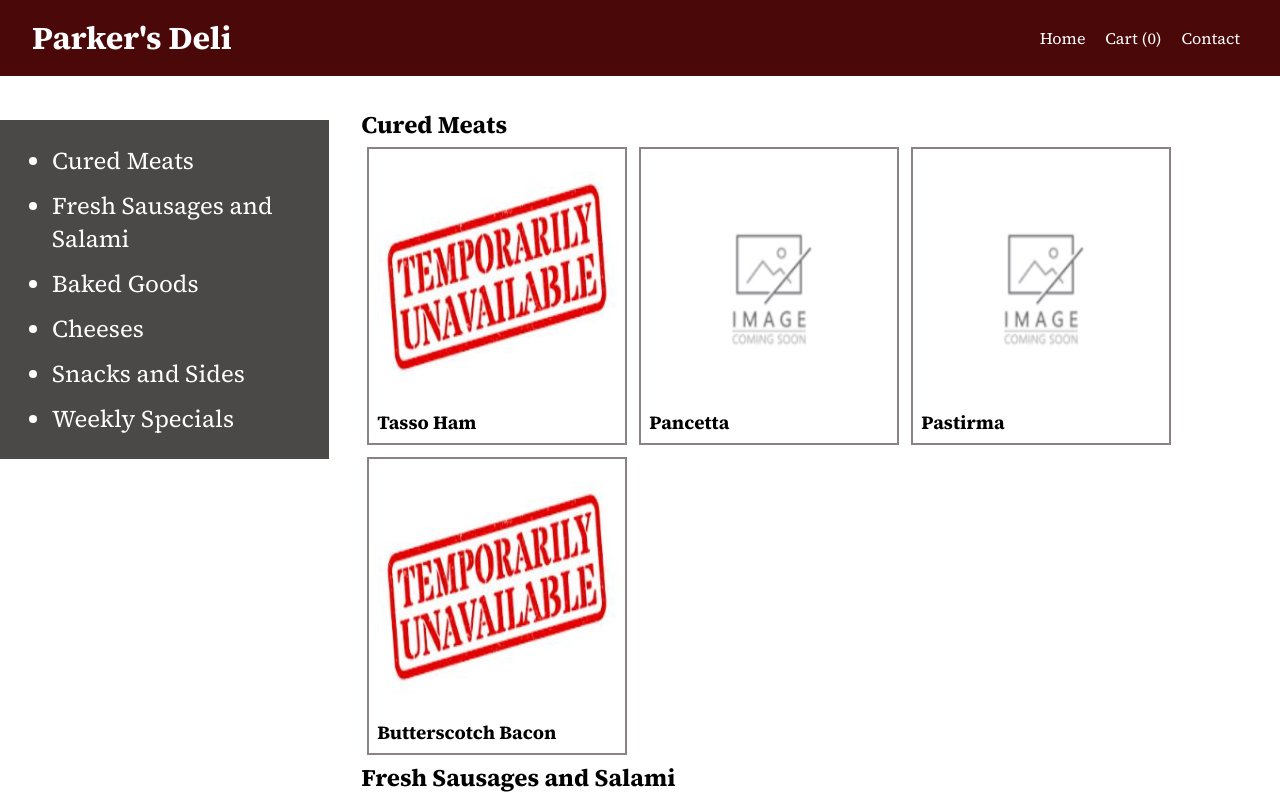
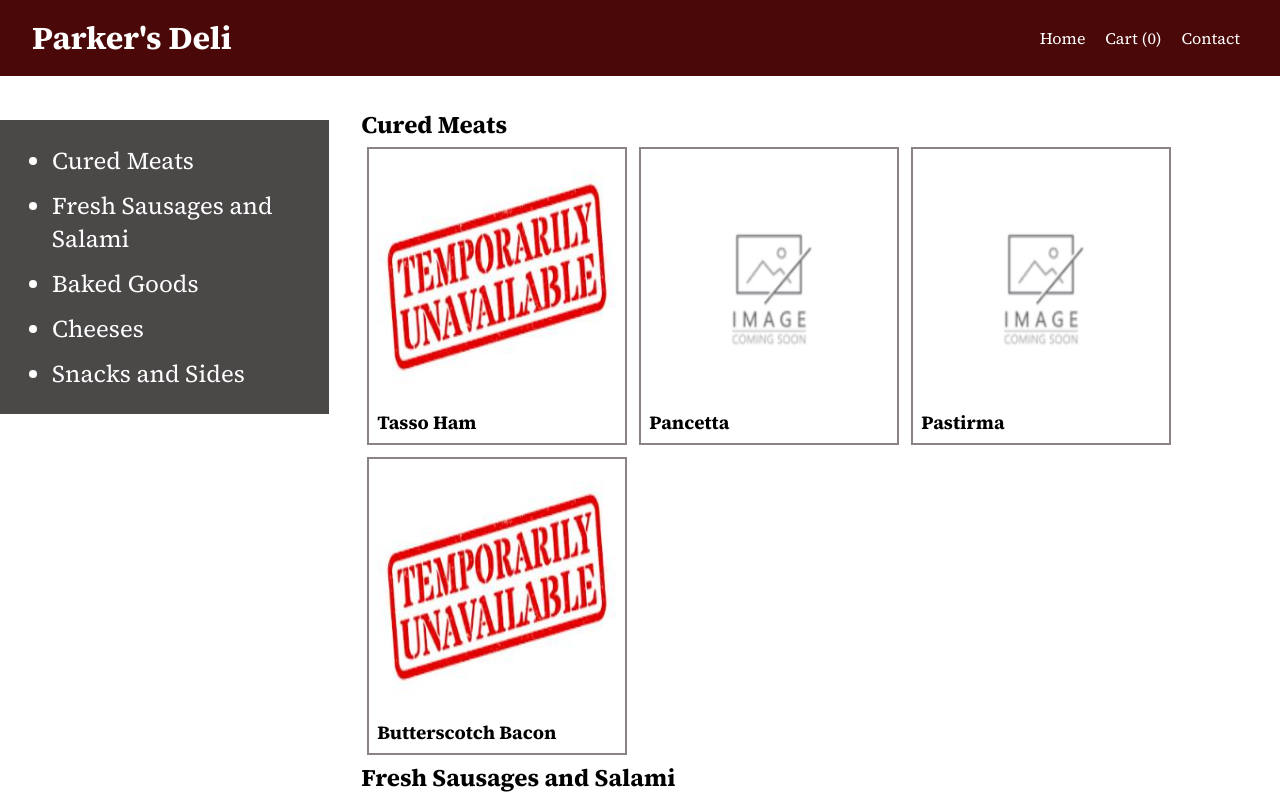
Before and after one commit to Royalsoftwareisonline/FoodSite, a plain HTML site: page index.html in a window 1280 px wide. Shown: the top 798 px of the page. Drawn offline with Linux system fonts and the light colour scheme.

Commit message:
Temporarily removed weekly specials

```diff
--- a/catalog.js
+++ b/catalog.js
@@ -156,7 +156,7 @@ const catalog = [
 			},
 		]
 	},
-	{
+	/*{
 		section_heading: "Weekly Specials",
 		id: "WeeklySpecials",
 		items: [
@@ -179,7 +179,7 @@ const catalog = [
 				price: 12.00
 			},
 		]
-	},
+	},*/
 ];
 
 const _catalog_lookup = {};
--- a/index.html
+++ b/index.html
@@ -42,7 +42,7 @@
 			<li><a href="#BakedGoods">Baked Goods</a></li> <!--white, wheat, milk, foccacia-->
 			<li><a href="#Cheeses">Cheeses</a></li> <!--ricotta, paneer, mascarpone, blanco-->
 			<li><a href="#Snacks">Snacks and Sides</a></li> <!--classic, rosemary, original, spicy-->
-			<li><a href="#WeeklySpecials">Weekly Specials</a></li>
+			<!--<li><a href="#WeeklySpecials">Weekly Specials</a></li>-->
 			</ul>
 		</nav>
 
```
